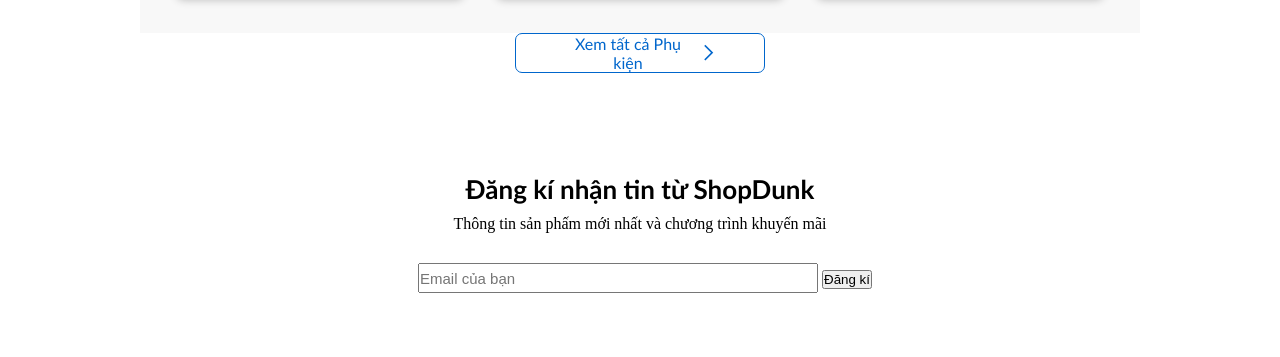
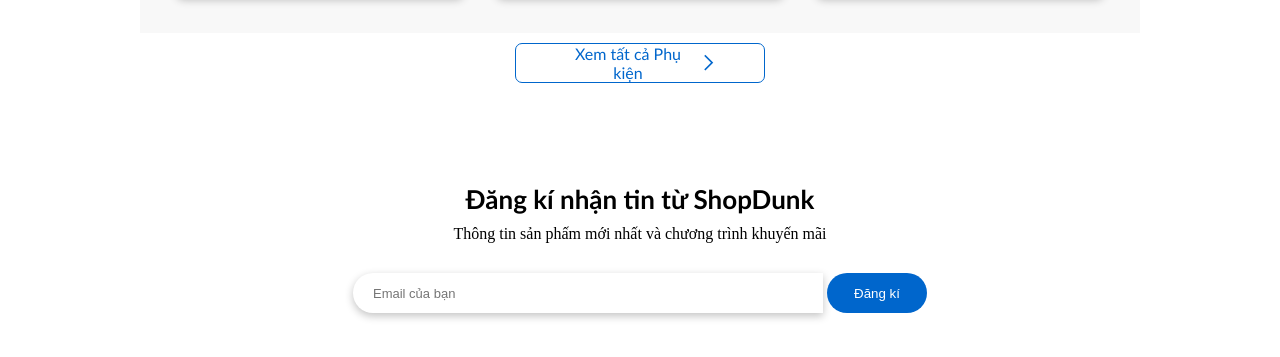
Before and after one commit to OJT-GW/Ecom, a plain HTML site: page body.html in a window 1280 px wide. Shown: the part 405-762 px from the top of the page. Drawn offline with Linux system fonts and the light colour scheme.

Commit message:
[feat/DL-06] Edit content-footer(tin tuc) (#3)
* [DL-06] Create folder thang, img and download themify-icons(https://themify.me/themify-icons)/ UI profile body.html (create UI profile tin tuc)

* [feat/DL-06] Edit content-footer(tin tuc)

```diff
--- a/thang/content-footer.css
+++ b/thang/content-footer.css
@@ -30,6 +30,7 @@
         max-width: 300px;
         width: 250px;
         height: 40px;
+        margin-top: 10px;
     }
 
     .btn-new i {
@@ -45,9 +46,6 @@
     }
 
 }
-
-
-
 /* content-footer */
 .content-footer {
     display: flex;
@@ -102,7 +100,7 @@
     .title-header {
         h3 {
             font-size: 26px;
-            font-family: 'Gill Sans', 'Gill Sans MT', Calibri, 'Trebuchet MS', sans-serif;
+            font-family: 'Gill Sans', 'Gill Sans MT', 'Calibri', 'Trebuchet MS', sans-serif;
             padding-bottom: 10px;
         }
 
@@ -116,13 +114,43 @@
         margin-top: 20px;
 
         input {
-            width: 400px;
-            height: 30px;
-            font-size: 15px;
-            margin-left: 10px;
+
+            height: 40px;
+            border-radius: 40px 0 0 40px;
+            font-size: 13px;
+            line-height: 20px;
+            padding: 10px 0 10px 24px;
+            color: #515154;
+            width: 100%;
+            border: unset;
+            max-width: 470px;
+            padding-left: 20px;
+            cursor: pointer;
+            outline: none;
+            box-shadow: rgba(0, 0, 0, 0.24) 0px 3px 8px;
         }
 
-        button {}
+        button {
+            width: 100px;
+            border-radius: 20px;
+            height: 40px;
+            border: none;
+            outline: none;
+            transition: background-color 0.3s;
+            background-color: #0066CC;
+            color: white;
+
+        }
+
+        button:hover {
+            background-color: #1781eb;
+            cursor: pointer;
+            transition: transform 0.3s;
+
+
+        }
+
+
     }
 }
 
```
Also changed, not shown: body.html (+0 -1 lines), thang/js/index.js (added).
